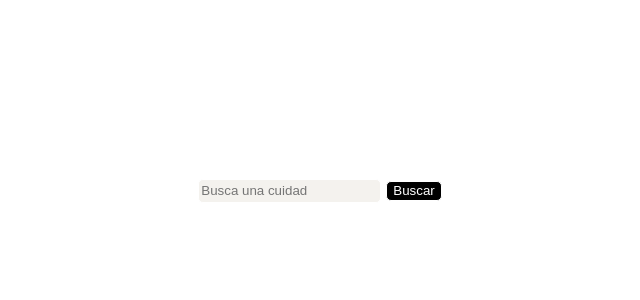
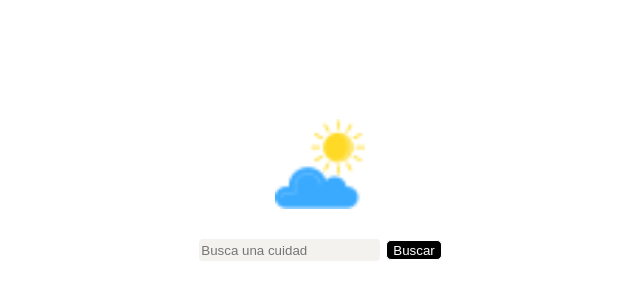
Before and after one commit to Brandonmkmk/app-clima-js, a plain HTML site: page index.html in a window 1280 px wide. Shown: the part 210-510 px from the top of the page, without its empty margins (328-968 px from the left). Drawn offline with Linux system fonts and the light colour scheme.

Commit message:
add weather icon

```diff
--- a/app.js
+++ b/app.js
@@ -5,6 +5,7 @@ const body = document.getElementById('body')
 const container = document.getElementById('container')
 const cityName = document.getElementById('city')
 const btnSearch = document.getElementById('btn_search')
+const weatherIcon = document.getElementById('weather_icon')
 
 async function getClima(city){
 
@@ -45,4 +46,5 @@ async function getClima(city){
 btnSearch.addEventListener('click',async ()=>{
  await getClima(cityName.value)
  cityName.value = ''
+ weatherIcon.style.display = 'none'
 })
--- a/index.css
+++ b/index.css
@@ -33,9 +33,13 @@ body{
 .container h1{
     color: black;
 }
+#weather_icon {
+    width: 90px;
+    height: 90px;
+}
 .container_search_city{
     display: flex;
-    /* margin-top: 10px; */
+    margin-top: 25px;
   justify-content: center;
     align-items: center;
     gap: 5px;
--- a/index.html
+++ b/index.html
@@ -8,6 +8,9 @@
 </head>
 <body id="body">
     <!-- <h1>App del clima</h1> -->
+    <div >
+        <img id="weather_icon" src="./assets/weather-forecast.png" alt="">
+    </div>
     <div  class="container_search_city">
         <input type="text" id="city" placeholder="Busca una cuidad">
         <button id="btn_search" >Buscar</button>
```
Also changed, not shown: assets/weather-forecast.png (added).
